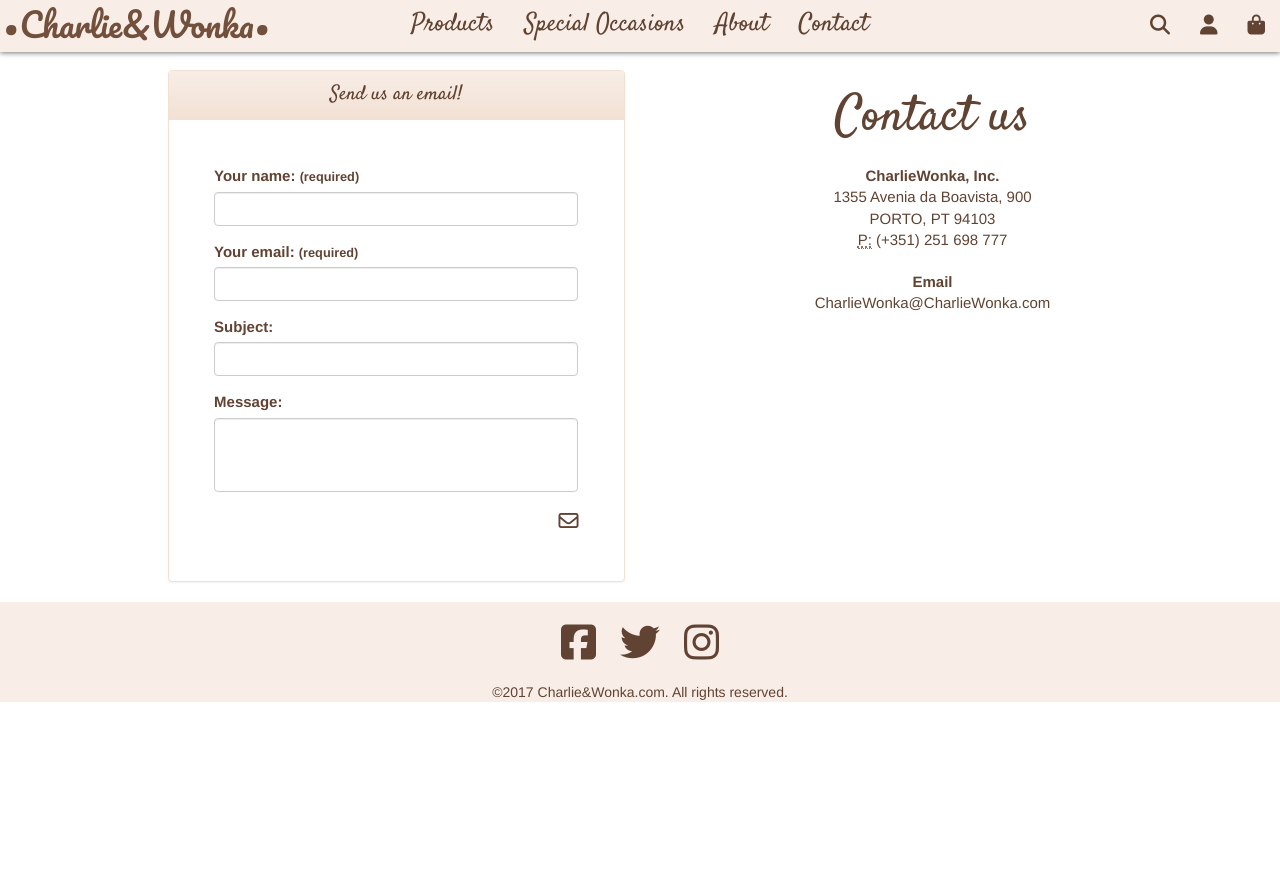
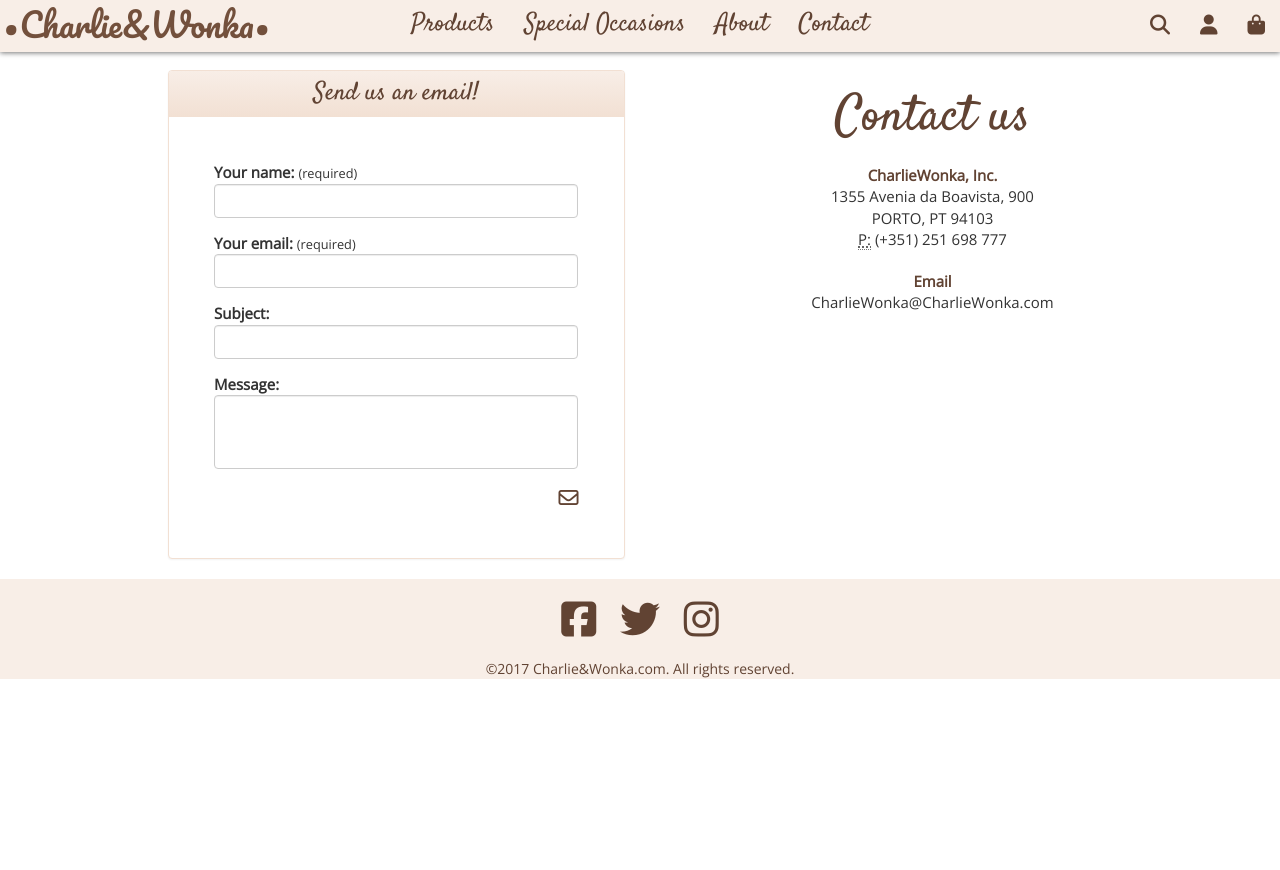
Before and after one commit to centeio/Database-and-Web-Applications-Lab, a PHP site: page /Contacts.html in a window 1280 px wide. Run offline with PHP 8.4, Linux system fonts and the light colour scheme; some libraries are stand-ins or nearby versions; some web fonts are replaced.

Commit message:
Contacts Page Done

```diff
--- a/AboutPage.html
+++ b/AboutPage.html
@@ -18,6 +18,7 @@
         <link href="https://fonts.googleapis.com/css?family=Della+Respira" rel="stylesheet">
         <link href="https://fonts.googleapis.com/css?family=Droid+Serif" rel="stylesheet">
         <link href="https://fonts.googleapis.com/css?family=Alegreya" rel="stylesheet">
+        <link href="https://fonts.googleapis.com/css?family=Open+Sans" rel="stylesheet">
 
         <!-- Latest compiled and minified CSS -->
         <link rel="stylesheet" href="https://maxcdn.bootstrapcdn.com/bootstrap/3.3.7/css/bootstrap.min.css" integrity="sha384-BVYiiSIFeK1dGmJRAkycuHAHRg32OmUcww7on3RYdg4Va+PmSTsz/K68vbdEjh4u" crossorigin="anonymous">
--- a/Contacts.html
+++ b/Contacts.html
@@ -20,6 +20,7 @@
         <link href="https://fonts.googleapis.com/css?family=Della+Respira" rel="stylesheet">
         <link href="https://fonts.googleapis.com/css?family=Droid+Serif" rel="stylesheet">
         <link href="https://fonts.googleapis.com/css?family=Alegreya" rel="stylesheet">
+        <link href="https://fonts.googleapis.com/css?family=Open+Sans" rel="stylesheet">
 
         <!-- Bootstrap Core CSS -->
         <link href="css/bootstrap.min.css" rel="stylesheet">
@@ -81,19 +82,19 @@
                             <div class="panel-body">
                                 <form>
                                     <div class="form-group">
-                                        <label>Your name: <small>(required)</small></label>
+                                        <strong>Your name:</strong> <small>(required)</small></label>
                                         <input type="name" class="form-control" id="name">
                                     </div>
                                     <div class="form-group">
-                                        <label>Your email: <small>(required)</small></label>
+                                        <strong>Your email:</strong> <small>(required)</small></label>
                                         <input type="email" class="form-control" id="email">
                                     </div>
                                     <div class="form-group">
-                                        <label>Subject:</label>
+                                        <strong>Subject:</strong>
                                         <input type="subject" class="form-control" id="subject">
                                     </div>
                                     <div class="form-group">
-                                        <label> Message:</label>
+                                        <strong>Message:</strong>
                                         <textarea class="form-control" rows="3" cols="3" id="message"></textarea>
                                     </div>
                                     <a href="#" class="pull-right"><i class="fa fa-envelope-o" aria-hidden="true"></i></a>
--- a/css/Contacts.css
+++ b/css/Contacts.css
@@ -3,6 +3,7 @@ html, body {
     background-color: white;
     margin: 0;
     padding: 0;
+    font-family: 'Open Sans', sans-serif;
 }
 
 #wrapper {
@@ -143,8 +144,8 @@ html, body {
         display: none;
     }
 }
+/*end navbar*/
 
-/*end navbar*/
 .container {
     margin-top: 70px;
 }
@@ -154,14 +155,14 @@ html, body {
     font-size: 15px;
     background-color: white;
     border-color: none;
-    color: #614333;
 }
 
-.panel-default > .panel-heading{
+.panel-default > .panel-heading {
+    padding: 5px 15px;
     font-family: 'Satisfy', cursive;
     text-align: center;
     color: #614333;
-    font-size: 20px;
+    font-size: 25px;
     background-image: linear-gradient(to bottom,#F8EEE7 0,#f2e0d3 100%);
     background-image: -o-linear-gradient(to bottom,#F8EEE7 0,#f2e0d3 100%);
     background-image: -moz-linear-gradient(to bottom,#F8EEE7 0,#f2e0d3 100%);
@@ -185,7 +186,6 @@ textarea {
 
 .contacts {
     font-size: 15px;
-    color: #614333;
     text-align: center;
 }
 
@@ -196,14 +196,16 @@ textarea {
     margin-bottom: 20px;
 }
 
-.contacts a {
-    text-decoration: none;
-    font-size: 15px;
+.contacts strong {
     color: #614333;
 }
 
-.contacts a:hover{
-    font-weight: bold;
+.contacts a {
+    color: inherit;
+}
+
+.contacts a:hover {
+    text-decoration: none;
 }
 
 #footer {
```
Also changed, not shown: css/AboutPage.css (+3 -4 lines).
